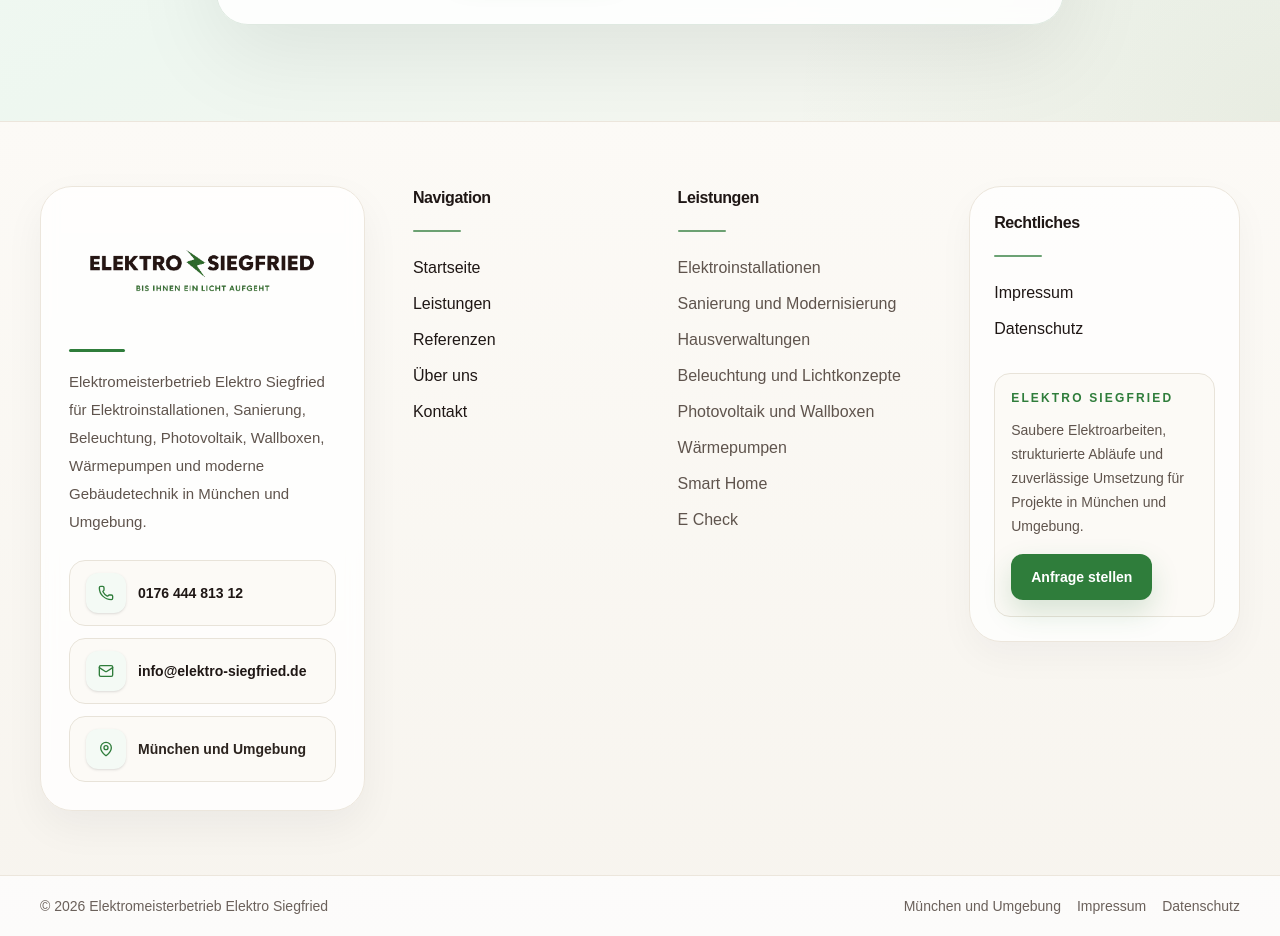
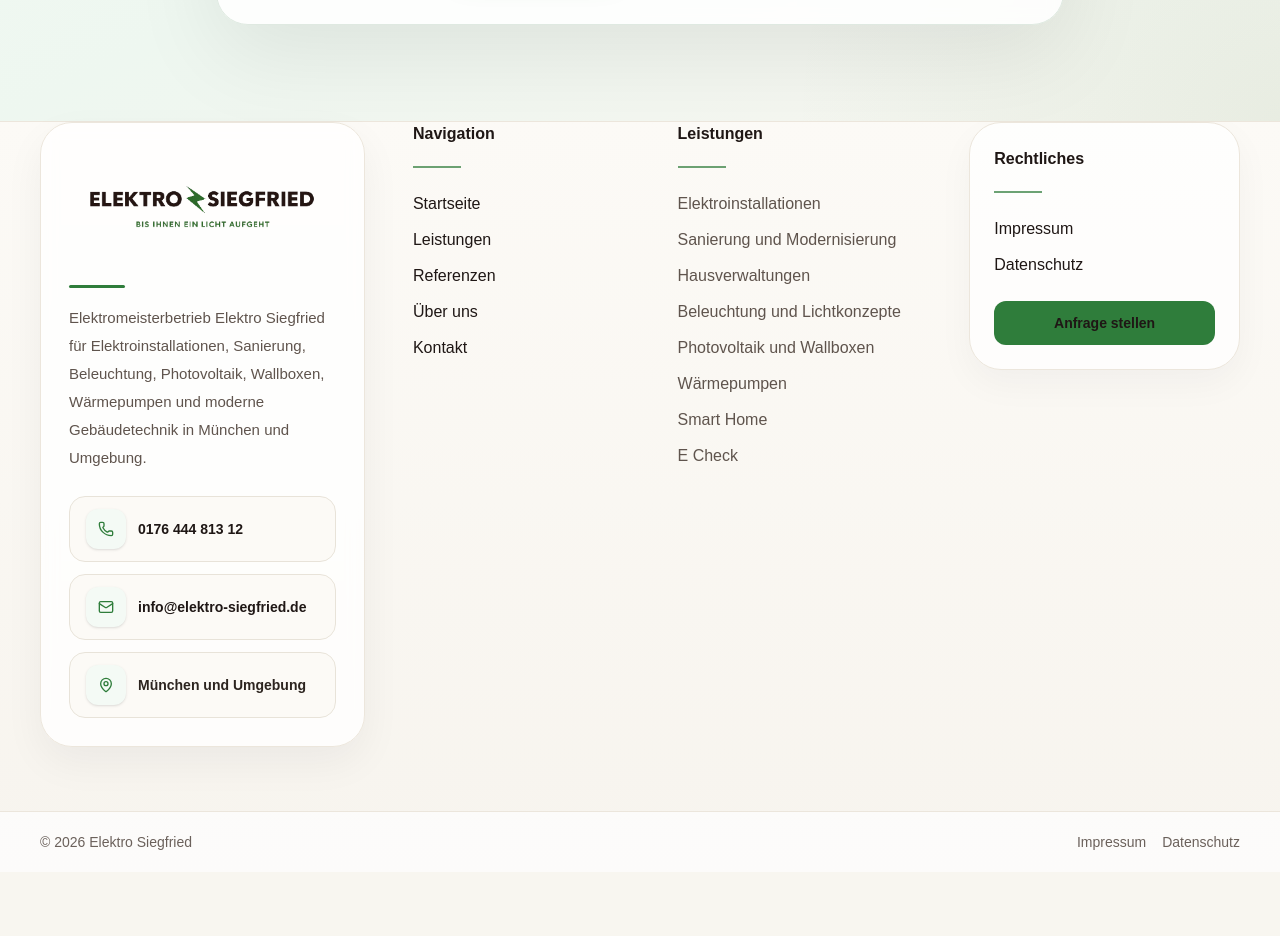
Before and after one commit to Isartal/elektro-siegfried, a Next.js app: page / in a window 1280 px wide. Shown: the part 4919-5855 px from the top of the page. After the commit the page ends 5791 px from the top, so only its background shows below. Built offline with nearby package versions, Linux system fonts and the light colour scheme.

Commit message:
Mobile Optimierungen Hero + Footer + Contact Bar

```diff
--- a/app/components/Footer.tsx
+++ b/app/components/Footer.tsx
@@ -1,3 +1,5 @@
+"use client";
+
 import Link from "next/link";
 import Image from "next/image";
 import { Mail, MapPin, Phone, ArrowUpRight } from "lucide-react";
@@ -24,11 +26,16 @@ const serviceLinks = [
 export default function Footer() {
   return (
     <footer className="mt-0 border-t border-[#ece6dc] bg-[linear-gradient(180deg,#fcfaf6_0%,#f7f4ee_100%)]">
-      <div className="mx-auto max-w-7xl px-4 py-14 sm:px-6 lg:px-10 lg:py-16">
+
+      {/* 🔥 WICHTIG: KEIN TOP SPACING */}
+      <div className="mx-auto max-w-7xl px-4 pt-0 pb-14 sm:px-6 sm:pt-0 lg:px-10 lg:pt-0 lg:pb-16">
+
         <div className="grid gap-10 lg:grid-cols-[1.2fr_0.8fr_0.9fr_1fr] lg:gap-12">
+
           {/* Brand */}
           <div className="rounded-[2rem] border border-[#ece6dc] bg-white/80 p-6 shadow-[0_16px_40px_rgba(15,23,42,0.05)] backdrop-blur-sm sm:p-7">
             <div className="flex flex-col items-start gap-4">
+
               <Link href="/" className="mx-auto mb-1 inline-flex items-center">
                 <Image
                   src="/logogo.png"
@@ -85,20 +92,18 @@ export default function Footer() {
 
           {/* Navigation */}
           <div>
-            <h3 className="text-base font-bold tracking-tight text-[#1f1715]">
-              Navigation
-            </h3>
-            <div className="mt-5 h-[2px] w-12 rounded-full bg-[#2f7d3b]/70" />
+            <h3 className="text-base font-bold text-[#1f1715]">Navigation</h3>
+            <div className="mt-5 h-[2px] w-12 bg-[#2f7d3b]/70" />
 
             <ul className="mt-6 space-y-3">
               {navigationLinks.map((item) => (
                 <li key={item.href}>
                   <Link
                     href={item.href}
-                    className="group inline-flex items-center gap-2 text-[#5f544d] transition duration-300 hover:text-[#2f7d3b]"
+                    className="group inline-flex items-center gap-2 text-[#5f544d] transition hover:text-[#2f7d3b]"
                   >
-                    <span>{item.name}</span>
-                    <ArrowUpRight className="h-4 w-4 opacity-0 transition duration-300 group-hover:translate-x-0.5 group-hover:opacity-100" />
+                    {item.name}
+                    <ArrowUpRight className="h-4 w-4 opacity-0 transition group-hover:opacity-100" />
                   </Link>
                 </li>
               ))}
@@ -107,16 +112,12 @@ export default function Footer() {
 
           {/* Leistungen */}
           <div>
-            <h3 className="text-base font-bold tracking-tight text-[#1f1715]">
-              Leistungen
-            </h3>
-            <div className="mt-5 h-[2px] w-12 rounded-full bg-[#2f7d3b]/70" />
+            <h3 className="text-base font-bold text-[#1f1715]">Leistungen</h3>
+            <div className="mt-5 h-[2px] w-12 bg-[#2f7d3b]/70" />
 
             <ul className="mt-6 space-y-3 text-[#5f544d]">
               {serviceLinks.map((service) => (
-                <li key={service} className="leading-6">
-                  {service}
-                </li>
+                <li key={service}>{service}</li>
               ))}
             </ul>
           </div>
@@ -124,72 +125,37 @@ export default function Footer() {
           {/* Rechtliches */}
           <div>
             <div className="rounded-[2rem] border border-[#ece6dc] bg-white/75 p-6 shadow-[0_14px_36px_rgba(15,23,42,0.04)]">
-              <h3 className="text-base font-bold tracking-tight text-[#1f1715]">
-                Rechtliches
-              </h3>
-              <div className="mt-5 h-[2px] w-12 rounded-full bg-[#2f7d3b]/70" />
+              <h3 className="text-base font-bold text-[#1f1715]">Rechtliches</h3>
+              <div className="mt-5 h-[2px] w-12 bg-[#2f7d3b]/70" />
 
               <ul className="mt-6 space-y-3">
                 <li>
-                  <Link
-                    href="/impressum"
-                    className="inline-flex items-center gap-2 text-[#5f544d] transition duration-300 hover:text-[#2f7d3b]"
-                  >
-                    Impressum
-                  </Link>
+                  <Link href="/impressum">Impressum</Link>
                 </li>
                 <li>
-                  <Link
-                    href="/datenschutz"
-                    className="inline-flex items-center gap-2 text-[#5f544d] transition duration-300 hover:text-[#2f7d3b]"
-                  >
-                    Datenschutz
-                  </Link>
+                  <Link href="/datenschutz">Datenschutz</Link>
                 </li>
               </ul>
 
-              <div className="mt-8 rounded-2xl border border-[#e8e3d9] bg-[#fcfaf6] p-4">
-                <p className="text-xs font-semibold uppercase tracking-[0.18em] text-[#2f7d3b]">
-                  Elektro Siegfried
-                </p>
-                <p className="mt-3 text-sm leading-6 text-[#5f544d]">
-                  Saubere Elektroarbeiten, strukturierte Abläufe und
-                  zuverlässige Umsetzung für Projekte in München und Umgebung.
-                </p>
-
-                <Link
-                  href="/kontakt"
-                  className="mt-4 inline-flex min-h-[46px] items-center justify-center rounded-xl bg-[#2f7d3b] px-5 py-3 text-sm font-bold !text-white shadow-[0_12px_28px_rgba(47,125,59,0.18)] transition hover:bg-[#276a32]"
-                >
-                  Anfrage stellen
-                </Link>
-              </div>
+              <Link
+                href="/kontakt"
+                className="mt-6 inline-flex w-full items-center justify-center rounded-xl bg-[#2f7d3b] px-5 py-3 text-sm font-bold text-white"
+              >
+                Anfrage stellen
+              </Link>
             </div>
           </div>
         </div>
       </div>
 
-      {/* Bottom bar */}
+      {/* Bottom */}
       <div className="border-t border-[#ece6dc] bg-white/70">
-        <div className="mx-auto flex max-w-7xl flex-col items-center justify-between gap-4 px-4 py-5 text-center text-sm text-[#6b615b] sm:flex-row sm:px-6 sm:text-left lg:px-10">
-          <p>© {new Date().getFullYear()} Elektromeisterbetrieb Elektro Siegfried</p>
+        <div className="mx-auto flex max-w-7xl flex-col items-center justify-between gap-4 px-4 py-5 text-center text-sm text-[#6b615b] sm:flex-row lg:px-10">
+          <p>© {new Date().getFullYear()} Elektro Siegfried</p>
 
-          <div className="flex flex-wrap items-center justify-center gap-4 sm:justify-end">
-            <span>München und Umgebung</span>
-
-            <Link
-              href="/impressum"
-              className="transition hover:text-[#2f7d3b]"
-            >
-              Impressum
-            </Link>
-
-            <Link
-              href="/datenschutz"
-              className="transition hover:text-[#2f7d3b]"
-            >
-              Datenschutz
-            </Link>
+          <div className="flex gap-4">
+            <Link href="/impressum">Impressum</Link>
+            <Link href="/datenschutz">Datenschutz</Link>
           </div>
         </div>
       </div>
--- a/app/components/MobileContactBar.tsx
+++ b/app/components/MobileContactBar.tsx
@@ -5,15 +5,15 @@ import { Phone, MessageCircle } from "lucide-react";
 export default function MobileContactBar() {
   return (
     <div className="fixed bottom-0 left-0 right-0 z-50 md:hidden">
-      <div className="bg-gradient-to-t from-[#f9f7f2] via-[#f9f7f2]/90 to-transparent pt-3">
+<div className="bg-gradient-to-t from-[#f9f7f2] via-[#f9f7f2]/90 to-transparent pt-0">
 
-        <div className="mx-auto max-w-md px-4 pb-4">
+  <div className="mx-auto max-w-md px-3 pb-[env(safe-area-inset-bottom)]">
           <div className="grid grid-cols-2 gap-3 rounded-[1.4rem] border border-white/60 bg-white/90 p-3 shadow-[0_-10px_40px_rgba(15,23,42,0.18)] backdrop-blur-xl">
 
             {/* CALL */}
             <a
               href="tel:+4917644481312"
-              className="flex min-h-[54px] items-center justify-center gap-2 rounded-[1rem] bg-[#2f7d3b] px-4 text-sm font-semibold text-white shadow-[0_10px_24px_rgba(47,125,59,0.28)] transition hover:bg-[#276a32] active:scale-[0.97]"
+              className="flex min-h-[54px] items-center justify-center gap-2 rounded-[1rem] bg-[#2f7d3b] px-4 text-sm font-semibold !text-white shadow-[0_10px_24px_rgba(47,125,59,0.28)] transition hover:bg-[#276a32] active:scale-[0.97]"
             >
               <Phone className="h-4 w-4" />
               Anrufen
```
Also changed, not shown: app/leistungen/LeistungenHeroSlider.tsx (+21 -21 lines), app/referenzen/ReferenzenHero.tsx (+22 -20 lines), 1 other file (tests, documents, lock files or other folders).
